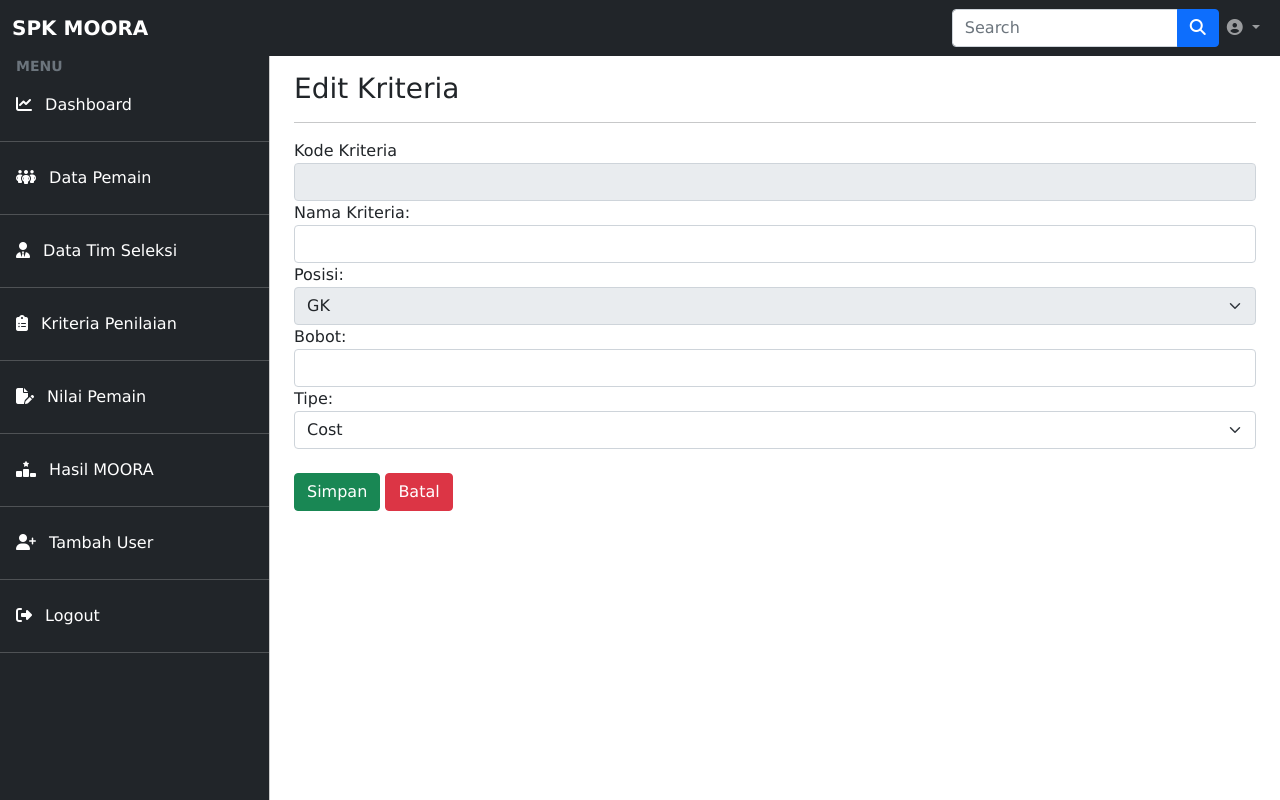
After one commit to shairul19/skripsi2_moora, a Flask app: page /edit_kriteria/1 in a window 1280 px wide. The commit adds this page. Run offline with Flask 3, Linux system fonts and the light colour scheme; the visitor is signed in with stand-in values (Sample User, id 1); data that the repository does not hold is empty; some libraries are stand-ins or nearby versions.

Commit message:
Update Kriteria

```diff
--- a/app.py
+++ b/app.py
@@ -79,7 +79,11 @@ def get_admin_profile(user_id):
     admin_profile = cur.fetchone()
     return admin_profile
 
-
+# Fungsi cek id_kriteria pada tbl_nilai_kriteria
+def is_kriteria_used(id_kriteria):
+    cur.execute("SELECT COUNT(*) FROM tbl_nilai_kriteria WHERE id_kriteria = %s", (id_kriteria,))
+    count = cur.fetchone()[0]
+    return count > 0
 
 # Baris Function (END) ===============================
 
@@ -391,11 +395,13 @@ def lihat_data_kriteria():
         posisi = request.form['posisi']
 
         if posisi == 'semua':
-            cur.execute("SELECT kode_kriteria, nama_kriteria, posisi, bobot, tipe FROM tbl_kriteria")
+            cur.execute("SELECT id_kriteria, kode_kriteria, nama_kriteria, posisi, bobot, tipe FROM tbl_kriteria")
         else:
-            cur.execute("SELECT kode_kriteria, nama_kriteria, posisi, bobot, tipe FROM tbl_kriteria WHERE posisi = %s", (posisi,))
+            cur.execute("SELECT id_kriteria, kode_kriteria, nama_kriteria, posisi, bobot, tipe FROM tbl_kriteria WHERE posisi = %s", (posisi,))
 
         data_kriteria = cur.fetchall()
+
+
         return render_template('lihat_data_kriteria.html', data_kriteria=data_kriteria)
 
     return render_template('lihat_data_kriteria.html')
@@ -418,6 +424,45 @@ def tambah_kriteria():
         return redirect('/lihat_data_kriteria')
 
     return render_template('tambah_kriteria.html')
+
+# Fungsi Hapus Kriteria
+@app.route('/hapus_data_kriteria/<int:id_kriteria>', methods=['POST'])
+def hapus_data_kriteria(id_kriteria):
+    if 'user_id' in session and session['role'] == 'admin':
+        # Lakukan operasi delete di sini, misalnya dengan menggunakan query SQL
+        cur.execute("DELETE FROM tbl_kriteria WHERE id_kriteria = %s", (id_kriteria,))
+        conn.commit()  # Jangan lupa untuk commit perubahan
+        flash('Data kriteria berhasil dihapus', 'success')  # Tampilkan pesan sukses
+        return redirect('/lihat_data_kriteria')
+    else:
+        flash('Anda tidak memiliki izin untuk menghapus data kriteria', 'danger')  # Tampilkan pesan error
+        return redirect('/lihat_data_kriteria')
+
+# Fungsi untuk mengedit kriteria
+@app.route('/edit_kriteria/<int:id_kriteria>', methods=['GET', 'POST'])
+def edit_kriteria(id_kriteria):
+    if 'user_id' in session and session['role'] == 'admin':
+        cur.execute("SELECT id_kriteria, kode_kriteria, nama_kriteria, posisi, tipe, bobot "
+                    "FROM tbl_kriteria WHERE id_kriteria = %s", (id_kriteria,))
+        kriteria = cur.fetchone()
+
+        if request.method == 'POST':
+            kode_kriteria = request.form['kode_kriteria']
+            nama_kriteria = request.form['nama_kriteria']
+            posisi = request.form['posisi']
+            tipe = request.form['tipe']
+            bobot = float(request.form['bobot'])  # Pastikan bobot diubah menjadi float
+
+            cur.execute("UPDATE tbl_kriteria "
+                        "SET kode_kriteria = %s, nama_kriteria = %s, posisi = %s, tipe = %s, bobot = %s "
+                        "WHERE id_kriteria = %s",
+                        (kode_kriteria, nama_kriteria, posisi, tipe, bobot, id_kriteria))
+            conn.commit()
+            return redirect('/lihat_data_kriteria')
+
+        return render_template('edit_kriteria.html', kriteria=kriteria)
+    else:
+        return redirect('/login')
 
 #Halaman penilaian pemain
 @app.route('/penilaian_pemain', methods=['GET', 'POST'])
--- /dev/null
+++ b/templates/edit_kriteria.html
@@ -0,0 +1,46 @@
+{% extends "base.html" %}
+
+{% block title %}
+    Edit Kriteria
+{% endblock %}
+
+{% block content %}
+    <!--Main-->
+    <main class="mt-5 pt-3">
+        <div class="col-md-12 p-4 pt-2">
+            <h3>Edit Kriteria</h3>
+            <hr>
+            <div class="row">
+                <form method="POST">
+                    <label for="kode_kriteria">Kode Kriteria</label>
+                    <input type="text" id="kode_kriteria" class="form-control" name="kode_kriteria" value="{{ kriteria[1] }}" required disabled>
+
+                    <label for="nama_kriteria">Nama Kriteria:</label>
+                    <input type="text" id="nama_kriteria" class="form-control" name="nama_kriteria" value="{{ kriteria[2] }}" required>
+
+                    <label for="posisi">Posisi:</label>
+                    <select id="posisi" class="form-select" name="posisi" disabled>
+                        <option value="GK" {% if kriteria[3] == "GK" %} selected {% endif %}>GK</option>
+                        <option value="DF" {% if kriteria[3] == "DF" %} selected {% endif %}>DF</option>
+                        <option value="MF" {% if kriteria[3] == "MF" %} selected {% endif %}>MF</option>
+                        <option value="FW" {% if kriteria[3] == "FW" %} selected {% endif %}>FW</option>
+                    </select>
+
+                    <label for="bobot">Bobot:</label>
+                    <input type="number" class="form-control" step="0.01" id="bobot" name="bobot" value="{{ kriteria[5] }}" required>
+
+                    <label for="tipe">Tipe:</label>
+                    <select id="tipe" class="form-select" name="tipe">
+                        <option value="cost" {% if kriteria[4] == "cost" %} selected {% endif %}>Cost</option>
+                        <option value="benefit" {% if kriteria[4] == "benefit" %} selected {% endif %}>Benefit</option>
+                    </select>
+
+                    <br>
+                    <button type="submit" class="btn btn-success">Simpan</button>
+                    <a class="btn btn-danger" href="/lihat_data_kriteria" role="button">Batal</a>
+                </form>
+            </div>
+        </div>
+    </main>
+    <!--Main-->
+{% endblock %}
```
Also changed, not shown: templates/lihat_data_kriteria.html (+26 -44 lines).
